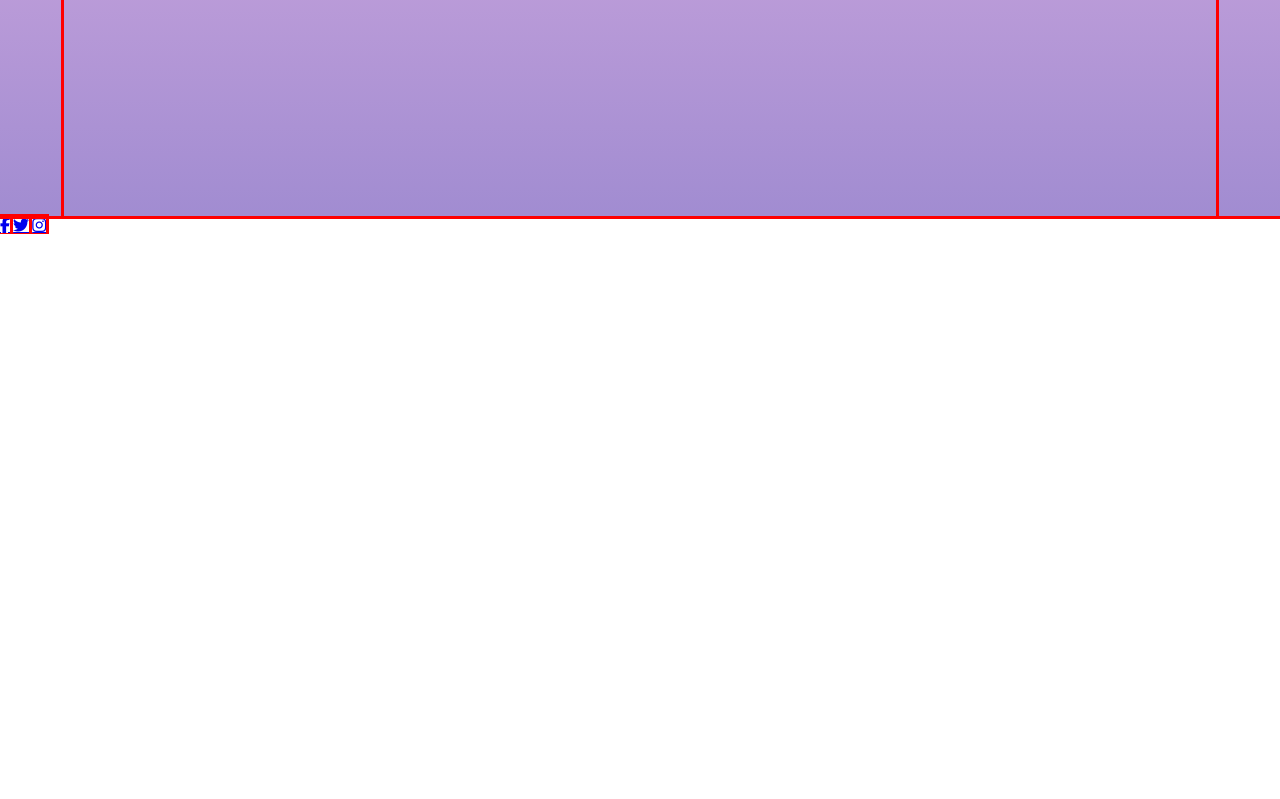
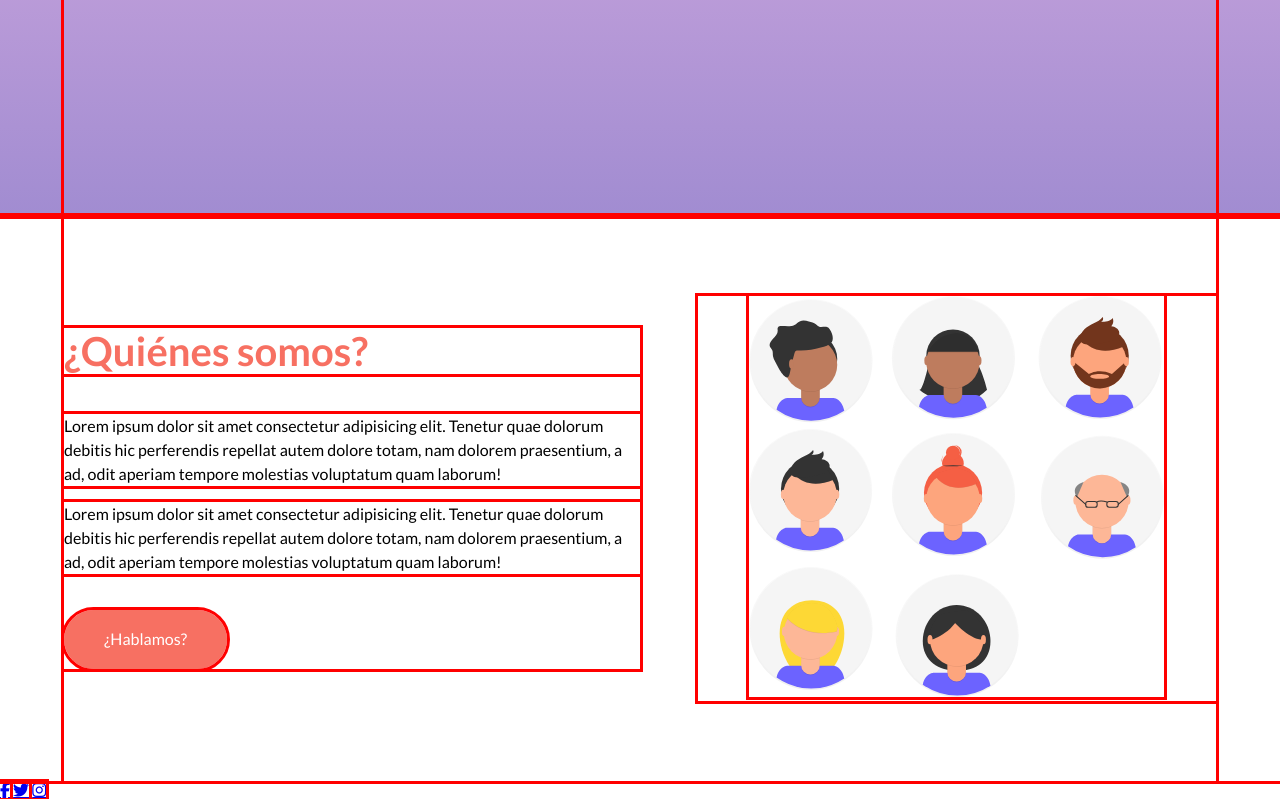
Before and after one commit to lorenapm/web-practise, a plain HTML site: page index.html in a window 1280 px wide. Shown: the part 584-1383 px from the top of the page. Before the commit the page ends 818 px from the top, so only its background shows below. Drawn offline with Linux system fonts and the light colour scheme.

Commit message:
add about us structure and style

```diff
--- a/css/styles.css
+++ b/css/styles.css
@@ -57,3 +57,40 @@ body {
   font-size: 1.5rem;
   font-weight: 300;
 }
+.about__container {
+  display: flex;
+  justify-content: space-between;
+  align-items: center;
+  flex-wrap: wrap;
+}
+.title {
+  font-size: 2.5rem;
+  margin: 0;
+  margin-bottom: 40px;
+  color: var(--color-primary);
+  text-align: var(--align-title);
+}
+.about__img {
+  width: 45%;
+  text-align: center;
+  margin: 0;
+}
+.about__picture {
+  max-width: 80%;
+}
+.about__text {
+  width: 50%;
+  --align-title: left;
+}
+.about__paragraph {
+  line-height: 1.5;
+}
+.about__cta {
+  display: inline-block;
+  margin-top: 20px;
+  background: var(--color-primary);
+  padding: 20px 40px;
+  border-radius: 30px;
+  color: #fff;
+  text-decoration: none;
+}
--- a/index.html
+++ b/index.html
@@ -22,6 +22,34 @@
       </section>
     </header>
 
+    <main class="main">
+      <section class="about__container container">
+        <div class="about__text">
+          <h2 class="title">¿Quiénes somos?</h2>
+          <p class="about__paragraph">
+            Lorem ipsum dolor sit amet consectetur adipisicing elit. Tenetur
+            quae dolorum debitis hic perferendis repellat autem dolore totam,
+            nam dolorem praesentium, a ad, odit aperiam tempore molestias
+            voluptatum quam laborum!
+          </p>
+          <p class="about__paragraph">
+            Lorem ipsum dolor sit amet consectetur adipisicing elit. Tenetur
+            quae dolorum debitis hic perferendis repellat autem dolore totam,
+            nam dolorem praesentium, a ad, odit aperiam tempore molestias
+            voluptatum quam laborum!
+          </p>
+          <a href="#" class="about__cta">¿Hablamos?</a>
+        </div>
+        <figure class="about__img">
+          <img
+            src="assets/people.svg"
+            alt="avatar people"
+            class="about__picture"
+          />
+        </figure>
+      </section>
+    </main>
+
     <a href="#" class="fab fa-facebook-f"></a>
     <a href="#" class="fab fa-twitter"></a>
     <a href="#" class="fab fa-instagram"></a>
```
